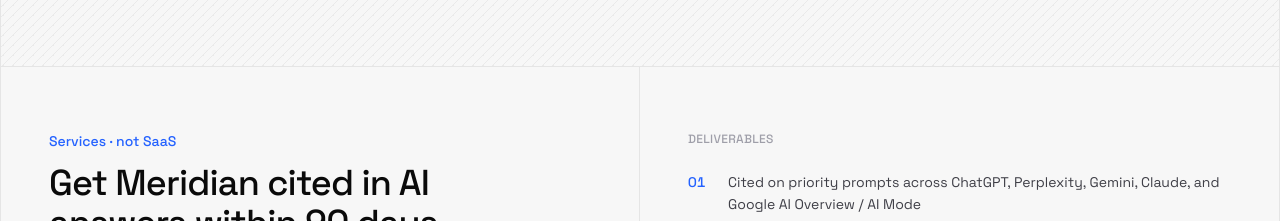
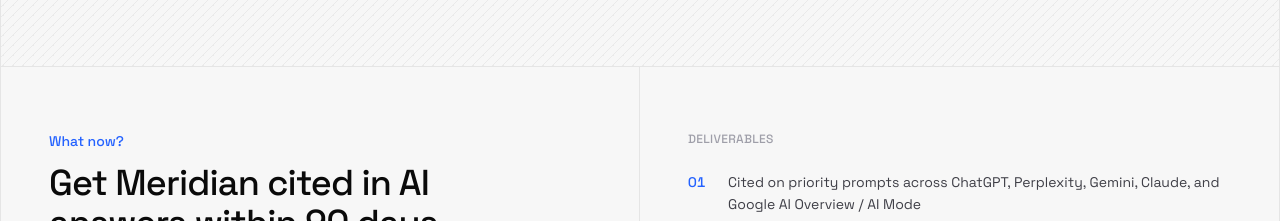
Before and after one commit to featuringmyself/anny, a Next.js app: page /audits/reports/company-ai-visibility-report in a window 1280 px wide. Shown: the part 6340-6561 px from the top of the page. Built offline with nearby package versions, Linux system fonts and the light colour scheme.

Commit message:
fix: update text in ReportSprint component and refine body description in hiliving AI visibility report for clarity

```diff
--- a/components/pages/audits/ReportSprint.tsx
+++ b/components/pages/audits/ReportSprint.tsx
@@ -12,7 +12,7 @@
       <div className="grid md:grid-cols-2">
         <div className="border-b px-6 py-12 md:border-r md:border-b-0 md:px-12 md:py-16">
           <p className="mb-3 text-sm font-medium text-[#2462ff]">
-            Services · not SaaS
+            What now?
           </p>
           <h2 className="max-w-md text-3xl font-medium tracking-tight text-balance md:text-4xl">
             {sprint.headline}
--- a/components/pages/audits/data/hiliving-ai-visibility-report.ts
+++ b/components/pages/audits/data/hiliving-ai-visibility-report.ts
@@ -370,7 +370,7 @@
     duration: "One-time",
     headline:
       "How AI perceives HiLiving today, where peers win the shelf, why, and what to do about it",
-    body: "A one-time analysis of how ChatGPT and other platforms currently perceive and recommend HiLiving on VGN and G Square switchers, Avadi gated plots, Madhavaram apartments, and branded diligence. We identify where Casagrand, Urbanrise, DAC, Radiance, and G Square win those shortlists instead, explain why (thin presence, peer-shelf gaps, Nexora plot-count conflict, Estates identity leak), and give you a concrete action plan to improve it.",
+    body: "A analysis of how ChatGPT and other platforms currently perceive and recommend HiLiving. We identify where Casagrand, Urbanrise, DAC, Radiance, and G Square win those shortlists instead, explain why (thin presence, peer-shelf gaps, Nexora plot-count conflict, Estates identity leak), and give you a concrete action plan to improve it.",
     outcomes: [
       "Clear read on how AI perceives and recommends HiLiving today vs peers on the audited prompts",
       "Map of where you lose the VGN/G Square switcher and Avadi/Madhavaram shelves, and why those answers look that way",
```
